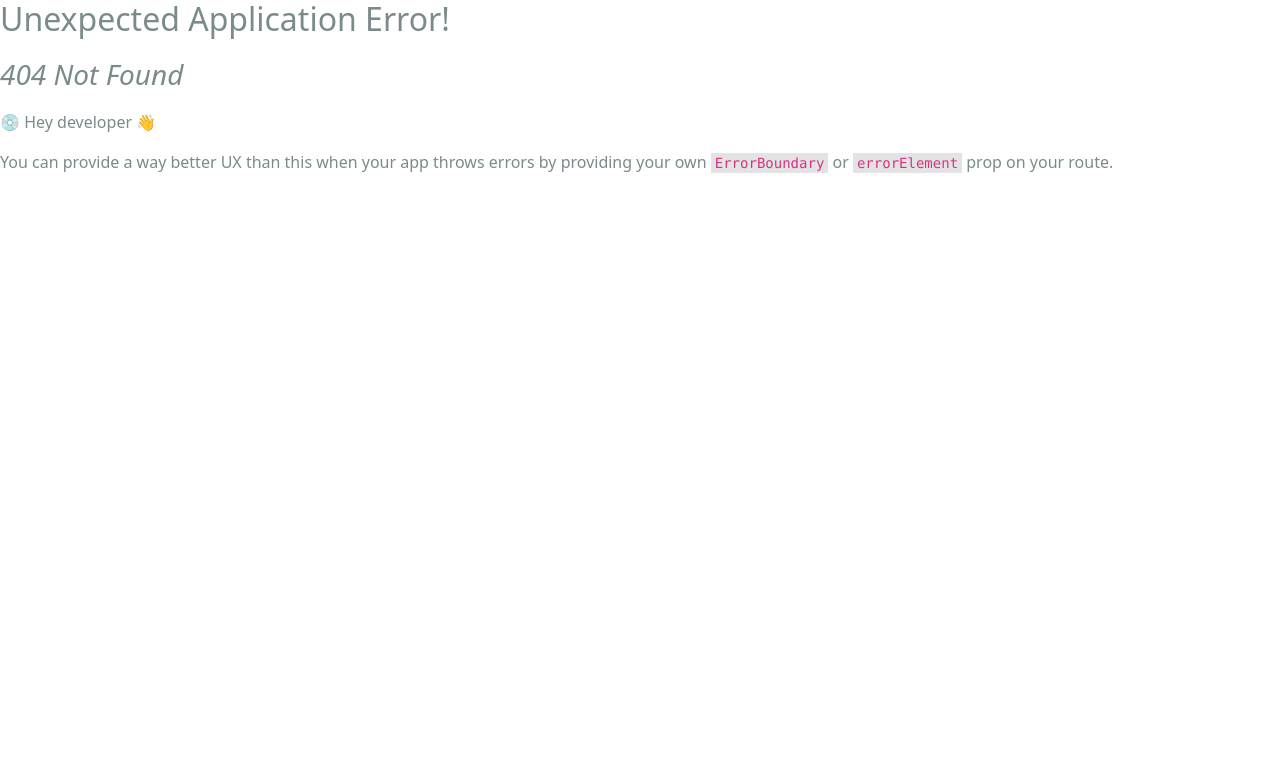
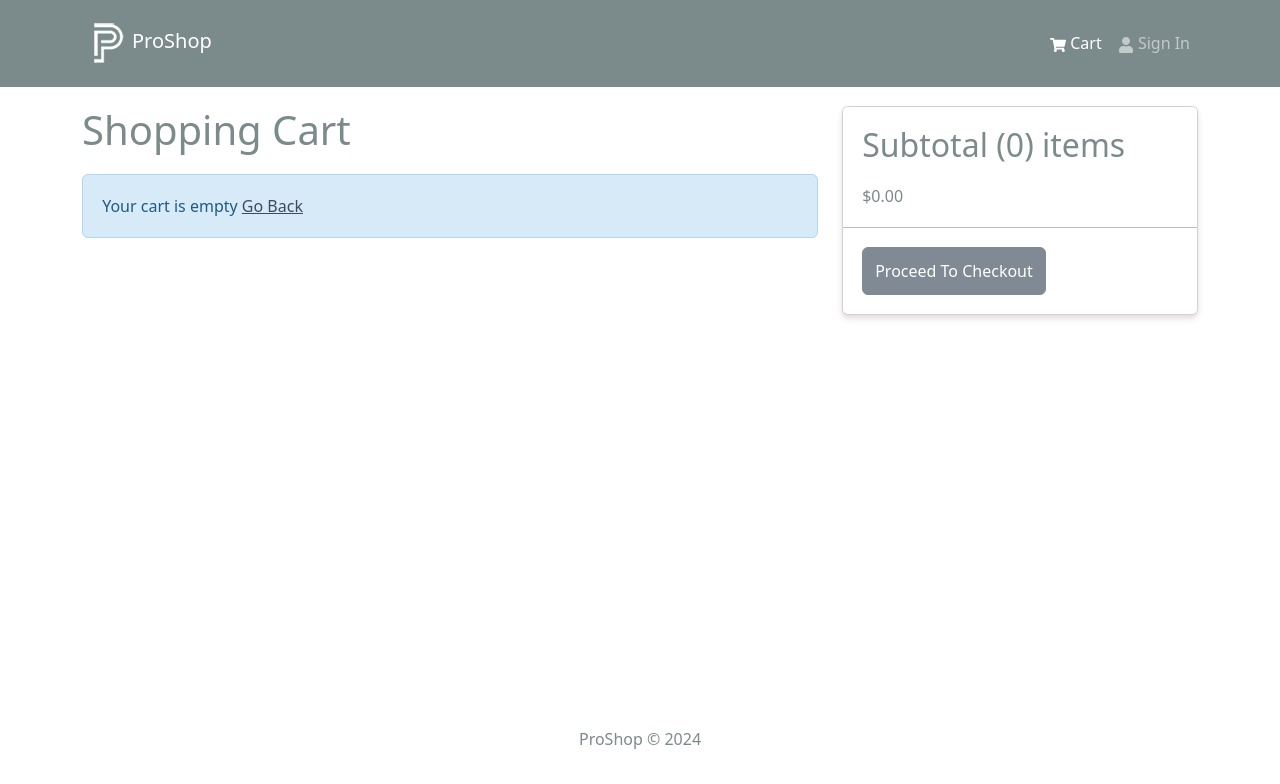
Before and after one commit to SalouaMagni98/Proshop-MERN-stack, a React (Create React App) app in the folder frontend/: page /cart in a window 1280 px wide. Before the commit this address had no page. Shown: the top 784 px of the page. Built offline with nearby package versions, Linux system fonts and the light colour scheme.

Commit message:
Error  cart

```diff
--- a/frontend/src/components/Header.jsx
+++ b/frontend/src/components/Header.jsx
@@ -1,10 +1,14 @@
 import React from 'react';
-import { Navbar, Nav, Container } from 'react-bootstrap';
+import { Badge, Navbar, Nav, Container } from 'react-bootstrap';
 import { FaShoppingCart, FaUser } from 'react-icons/fa';
 import { LinkContainer } from 'react-router-bootstrap';
+import { useSelector } from 'react-redux';
 const logo = require('../assets/logo.png');
 
+
 const Header = () => {
+    const { cartItems } = useSelector((state) => state.cart);
+
     return (
         <header>
             <Navbar bg='dark' variant='dark' expand='md' collapseOnSelect>
@@ -19,7 +23,16 @@
                     <Navbar.Collapse id="basic-navbar-nav">
                         <Nav className='ms-auto'>
                             <LinkContainer to='/cart'>
-                                <Nav.Link ><FaShoppingCart /> Cart </Nav.Link>
+                                <Nav.Link ><FaShoppingCart /> Cart
+                                    {
+                                        cartItems.length > 0 && (
+                                            <Badge pill bg='success' style={{ marginLeft: '5px' }}>
+                                                {cartItems.reduce((a, c) => a + c.qty, 0)}
+
+                                            </Badge>
+                                        )
+
+                                    } </Nav.Link>
                             </LinkContainer>
                             <LinkContainer to='/login'>
                                 <Nav.Link href='/login'><FaUser /> Sign In </Nav.Link>
--- a/frontend/src/index.js
+++ b/frontend/src/index.js
@@ -12,12 +12,15 @@
 import reportWebVitals from './reportWebVitals';
 import HomeScreen from './screens/HomeScreen';
 import ProductScreen from './screens/ProductScreen';
+import CartScreen from './screens/CartScreen';
+
 
 const router = createBrowserRouter(
   createRoutesFromElements(
     <Route path='/' element={<App />}>
       <Route index={true} path='/' element={<HomeScreen />} />
       <Route path='/product/:id' element={<ProductScreen />} />
+      <Route path='/cart' element={<CartScreen />} />
     </Route>
 
 
--- /dev/null
+++ b/frontend/src/screens/CartScreen.jsx
@@ -0,0 +1,107 @@
+import { Link, useNavigate } from 'react-router-dom';
+import { useDispatch, useSelector } from 'react-redux';
+import {
+    Row,
+    Col,
+    ListGroup,
+    Image,
+    Form,
+    Button,
+    Card,
+} from 'react-bootstrap';
+import { FaTrash } from 'react-icons/fa';
+import Message from '../components/Message';
+import { addToCart } from '../slices/cartSlice';
+
+const CartScreen = () => {
+    const navigate = useNavigate();
+    const dispatch = useDispatch();
+
+    const cart = useSelector((state) => state.cart);
+    const { cartItems } = cart;
+
+    // NOTE: no need for an async function here as we are not awaiting the
+    // resolution of a Promise
+    const addToCartHandler = (product, qty) => {
+        dispatch(addToCart({ ...product, qty }));
+    };
+
+    return (
+        <Row>
+            <Col md={8}>
+                <h1 style={{ marginBottom: '20px' }}>Shopping Cart</h1>
+                {cartItems.length === 0 ? (
+                    <Message>
+                        Your cart is empty <Link to='/'>Go Back</Link>
+                    </Message>
+                ) : (
+                    <ListGroup variant='flush'>
+                        {cartItems.map((item, ) => (
+                            <ListGroup.Item key={item._id }>
+                                <Row>
+                                    <Col md={2}>
+                                        <Image src={item.image} alt={item.name} fluid rounded />
+                                    </Col>
+                                    <Col md={3}>
+                                        <Link to={`/product/${item._id}`}>{item.name}</Link>
+                                    </Col>
+                                    <Col md={2}>${item.price}</Col>
+                                    <Col md={2}>
+                                        <Form.Control
+                                            as='select'
+                                            value={item.qty}
+                                            onChange={(e) =>
+                                                addToCartHandler(item, Number(e.target.value))
+                                            }
+                                        >
+                                            {[...Array(item.countInStock).keys()].map((x) => (
+                                                <option key={x + 1} value={x + 1}>
+                                                    {x + 1}
+                                                </option>
+                                            ))}
+                                        </Form.Control>
+                                    </Col>
+                                    <Col md={2}>
+                                        <Button
+                                            type='button'
+                                            variant='light'
+                                        >
+                                            <FaTrash />
+                                        </Button>
+                                    </Col>
+                                </Row>
+                            </ListGroup.Item>
+                        ))}
+                    </ListGroup>
+                )}
+            </Col>
+            <Col md={4}>
+                <Card>
+                    <ListGroup variant='flush'>
+                        <ListGroup.Item>
+                            <h2>
+                                Subtotal ({cartItems.reduce((acc, item) => acc + item.qty, 0)})
+                                items
+                            </h2>
+                            $
+                            {cartItems
+                                .reduce((acc, item) => acc + item.qty * item.price, 0)
+                                .toFixed(2)}
+                        </ListGroup.Item>
+                        <ListGroup.Item>
+                            <Button
+                                type='button'
+                                className='btn-block'
+                                disabled={cartItems.length === 0}
+                            >
+                                Proceed To Checkout
+                            </Button>
+                        </ListGroup.Item>
+                    </ListGroup>
+                </Card>
+            </Col>
+        </Row>
+    );
+};
+
+export default CartScreen;
--- a/frontend/src/slices/cartSlice.js
+++ b/frontend/src/slices/cartSlice.js
@@ -1,12 +1,11 @@
 import { createSlice } from "@reduxjs/toolkit";
 import { updateCart } from "../utils/cartUtils";
 
-const initialState = {
+const initialState = localStorage.getItem("cart") ? {
+    cartItems: JSON.parse
+        (localStorage.getItem("cart"))
+} : {
     cartItems: [],
-    itemsPrice: 0,
-    shippingPrice: 0,
-    taxPrice: 0,
-    totalPrice: 0
 };
 
 
```
